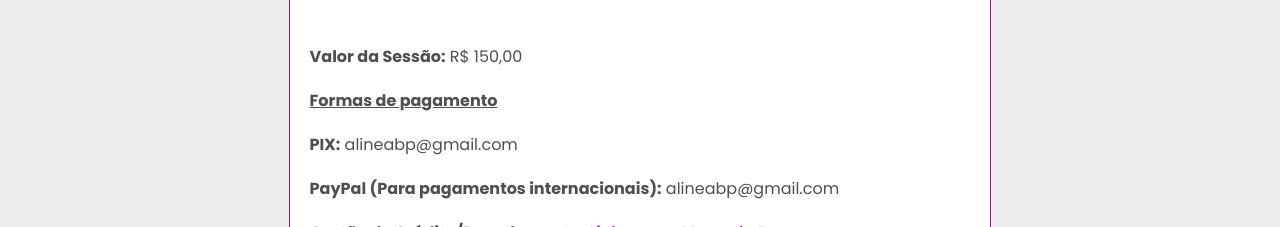
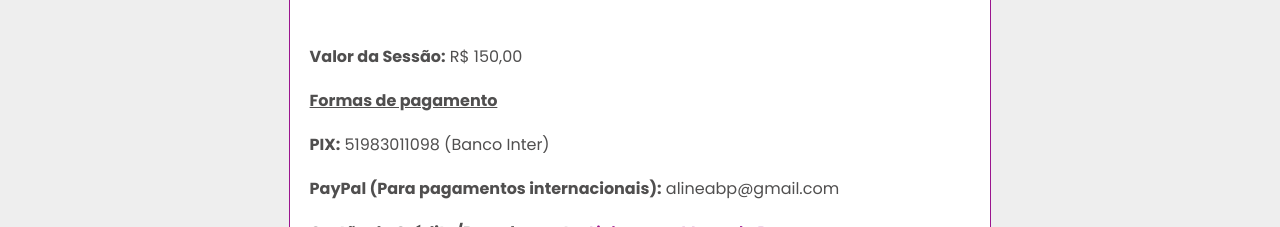
Before and after one commit to alinebastos/alinebastosterapeuta, a React (Create React App) app: page / in a window 1280 px wide. Shown: the part 2320-2547 px from the top of the page. Built offline with nearby package versions, Linux system fonts and the light colour scheme.

Commit message:
Change PIX key

```diff
--- a/src/pages/aura-master/index.js
+++ b/src/pages/aura-master/index.js
@@ -211,7 +211,7 @@ function AuraMaster () {
                         <Icon icon={faEllipsis} />
                         <p><b>Valor da Sessão:</b> R$ 150,00</p>
                         <p><b><u>Formas de pagamento</u></b></p>
-                        <p><b>PIX:</b> alineabp@gmail.com</p>
+                        <p><b>PIX:</b> 51983011098 (Banco Inter)</p>
                         <p><b>PayPal (Para pagamentos internacionais):</b> alineabp@gmail.com</p>
                         <p><b>Cartão de Crédito/Parcelamento:</b> <a href="https://mpago.la/2CVr9Qv" target="_blank" rel="noreferrer" >Link para o Mercado Pago</a><br /></p>
                         <p>O pagamento e o envio do comprovante devem ser feitos em até 24 horas antes da consulta para o <a href='https://api.whatsapp.com/send?phone=5551983011098' target="_blank" rel="noreferrer">WhatsApp</a>.</p>
```
